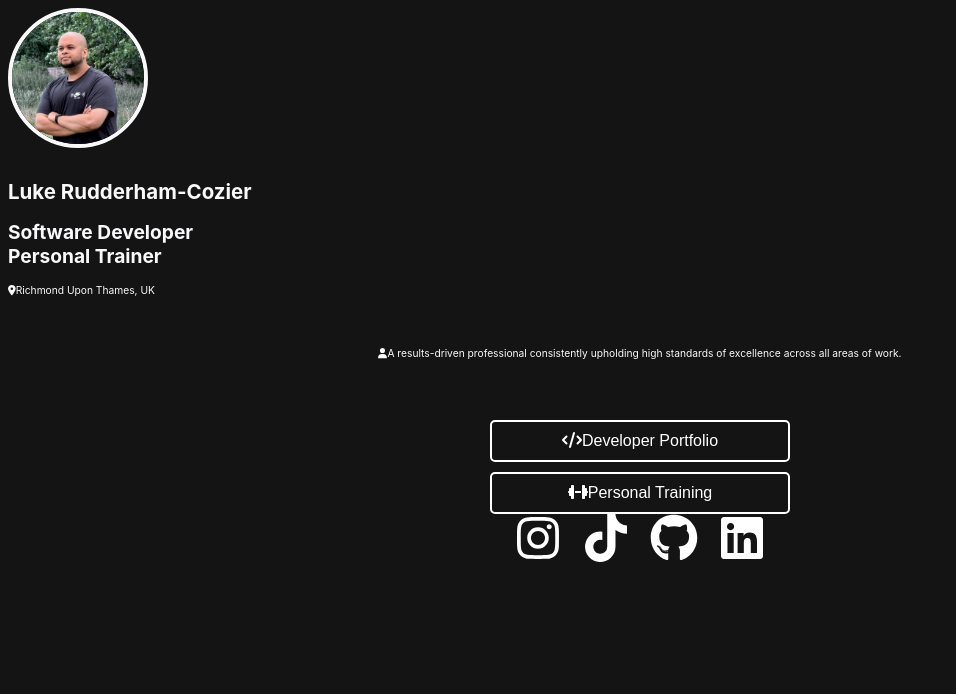
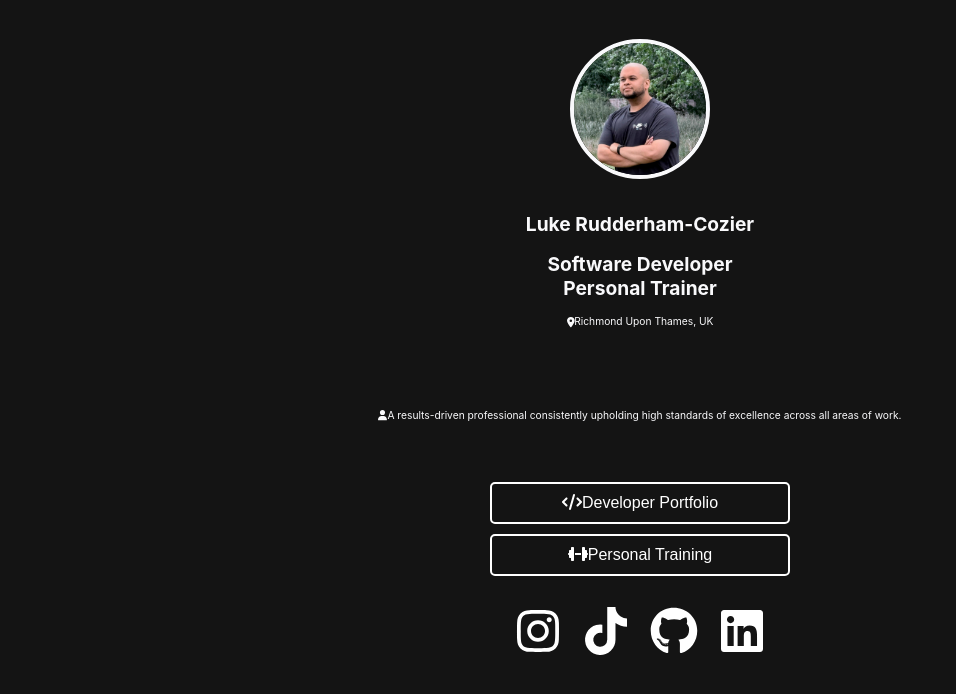
Before and after one commit to LRCozier/lacozier-businesscard, a React (Vite) app in the folder businesscard/: page / in a window 1280 px wide. Shown: the top 694 px of the page, without its empty margins (0-956 px from the left). Built offline with nearby package versions, Linux system fonts and the light colour scheme.

Commit message:
reformat comonents into sections

```diff
--- a/businesscard/src/components/about.tsx
+++ b/businesscard/src/components/about.tsx
@@ -10,7 +10,7 @@ const About: React.FC<AboutProps> = ({ about }) => {
 
   return (
     <>
-      <section className="section-about">
+      <section className="section-card">
         <div className="card-container">
           <p><FontAwesomeIcon icon={faUser} />{about}</p>
         </div>
--- a/businesscard/src/components/connect.tsx
+++ b/businesscard/src/components/connect.tsx
@@ -15,7 +15,8 @@ const Connect: React.FC<ConnectProps> = ({ socials }) => {
   }
 
   return (
-    <ul className='socials'>
+    <section className='section-card'>
+          <ul className='socials'>
       {socials.instagram && (
         <a href={socials.instagram} target='_blank' rel='noopener noreferrer'>
           <li><FontAwesomeIcon icon={faInstagram}/></li>
@@ -37,6 +38,7 @@ const Connect: React.FC<ConnectProps> = ({ socials }) => {
         </a>
       )}
     </ul>
+    </section>
   );
 };
 
--- a/businesscard/src/components/profile.tsx
+++ b/businesscard/src/components/profile.tsx
@@ -7,7 +7,8 @@ import { ProfileProps } from '../types/data';
 const Profile: React.FC<ProfileProps> = ({ profilePicture, name, title, location }) => {
   return (
     <>
-      <div className='profilecard'>
+    <section className='section-card'>
+    <div className='profilecard'>
         <img src={profilePicture} alt={`Profile Picture ${name}`} className="profilepic" />
         <h1>{name}</h1>
         <h2>{title.split('\n').map((line, index) => (
@@ -21,6 +22,7 @@ const Profile: React.FC<ProfileProps> = ({ profilePicture, name, title, location
           {location}
         </p>
       </div>
+    </section>
     </>
   );
 };
```
